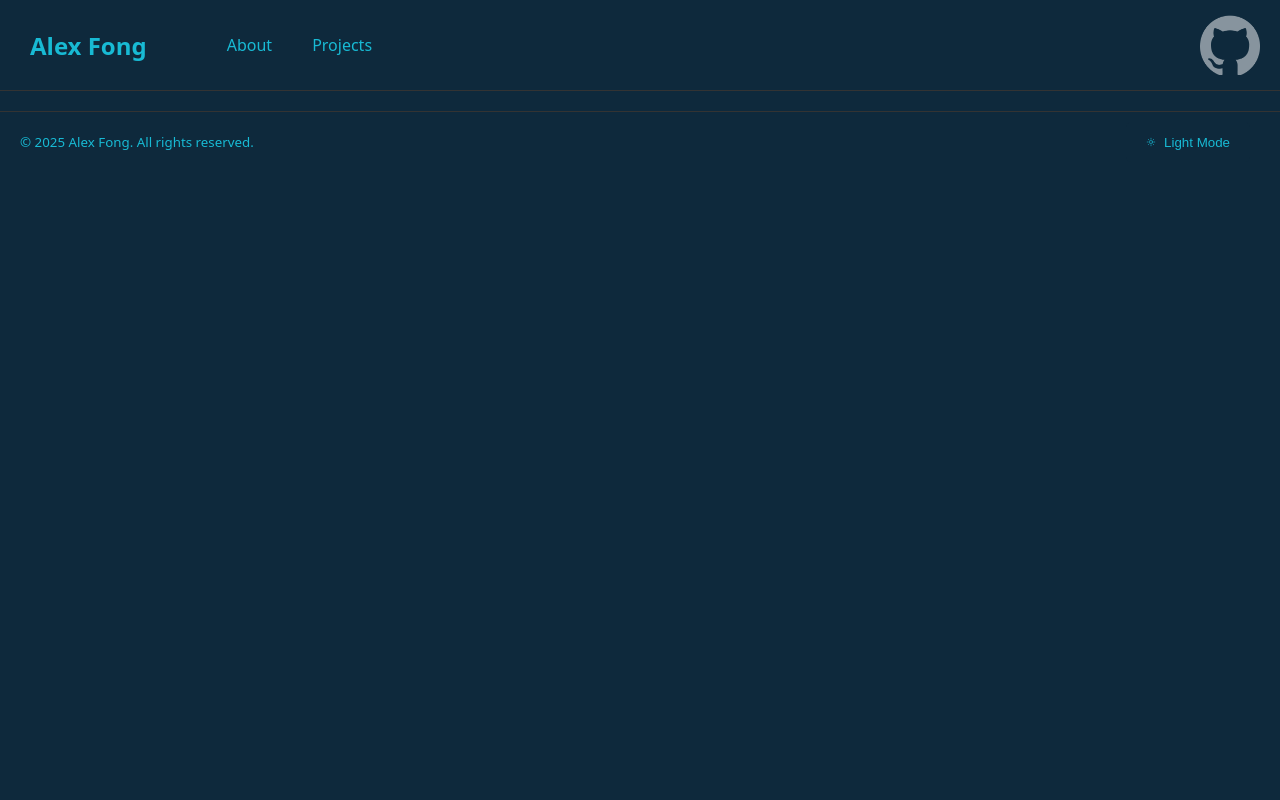
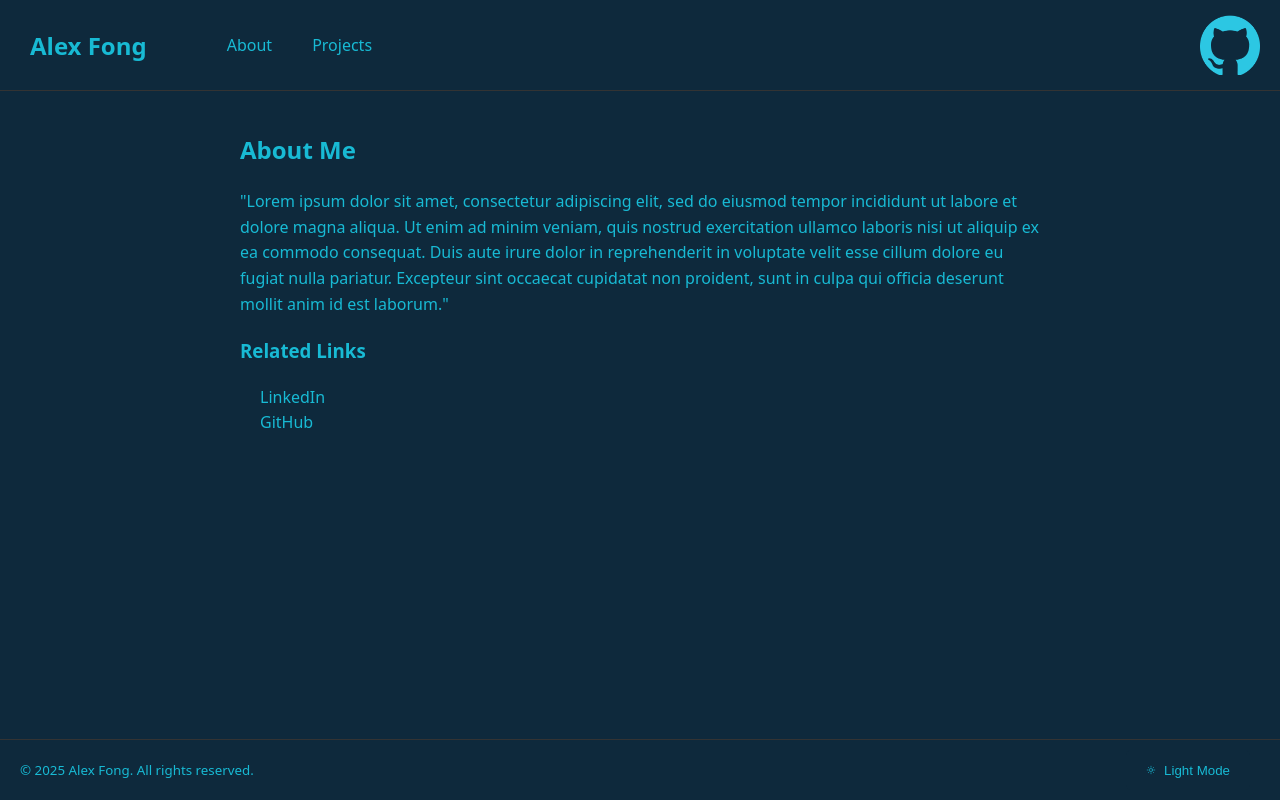
Before and after one commit to 18fongcgit/18fongcgit.github.io, a React (Vite) app in the folder 18fongcgitapp/: page /about in a window 1280 px wide. Built offline with nearby package versions, Linux system fonts and the light colour scheme.

Commit message:
Pesky github icon - added related links in About section and will update About me later

```diff
--- /dev/null
+++ b/18fongcgitapp/src/About.css
@@ -0,0 +1,33 @@
+body {
+  margin: 0;
+  font-family: system-ui, -apple-system, BlinkMacSystemFont, 'Segoe UI', Roboto, Oxygen, Ubuntu, Cantarell, 'Open Sans', 'Helvetica Neue', sans-serif;
+  background-color: var(--main-bg-color);
+  color: var(--main-text-color);
+}
+
+.AboutPage {
+  padding: 20px;
+  max-width: 800px;
+  margin: auto;
+  line-height: 1.6;
+}
+
+.AboutPage ul {
+  padding-left: 20px;
+  list-style-type: none;
+  text-decoration: none;
+  color: var(--main-text-color);
+}
+
+.AboutPage a {
+  margin-bottom: 10px;
+  text-decoration: none;
+  color: var(--main-text-color);
+  transition: color 0.2s;
+
+}
+
+.AboutPage a:hover {
+  color: var(--hover-text-color);
+  transition: color 0.2s;
+}
--- a/18fongcgitapp/src/App.css
+++ b/18fongcgitapp/src/App.css
@@ -70,14 +70,17 @@ body {
 #githubIcon {
   display: flex;
   flex-direction: row-reverse;
-  opacity: 0.5;
-  transition: opacity 0.2s;
+  opacity: 1;
+  filter: var(--filter-main);
+
+  /* filter: invert(24%) sepia(49%) saturate(708%) hue-rotate(144deg) brightness(97%) contrast(98%);
+  transition: opacity 0.2s; */
 }
 
 #githubIcon:hover {
-  transition: opacity 0.2s;
-
-  opacity: 1;
+  transition: filter 0.2s;
+  filter: none;
+  /* opacity: 1; */
 }
 
 .Introduction {
@@ -115,6 +118,10 @@ body {
   /* align-items: center; */
   height: 60px;
   margin-top: 20px;
+  bottom: 0;
+  width: 100%;
+  position: fixed;
+  max-height: 60px;
 }
 .FooterText {
   display: flex;
@@ -171,11 +178,15 @@ body {
   --main-bg-color-light: #f0f8fb;
   --main-text-color-light: #0c5060;
   --border-color: #333;
+  --filter-main: var(--filter-dark);
+  --filter-dark: invert(24%) sepia(19%) saturate(2730%) hue-rotate(150deg) brightness(93%) contrast(91%);
 }
 
 :root[data-theme="light"] {
   --main-bg-color: var(--main-bg-color-light);
   --main-text-color: var(--main-text-color-light);
+  --filter-main: var(--filter-light);
+  --filter-light:  brightness(0) saturate(100%) invert(23%) sepia(11%) saturate(5237%) hue-rotate(153deg) brightness(95%) contrast(91%);
   --hover-text-color: #000000;
   --border-color: #ccc;
 }
--- a/18fongcgitapp/src/main.tsx
+++ b/18fongcgitapp/src/main.tsx
@@ -4,6 +4,7 @@ import { BrowserRouter, Route, Routes } from 'react-router-dom'; // <-- Add this
 import './index.css';
 import App from './App.tsx';
 import About from './pages/About.tsx';
+import Projects from './pages/Projects.tsx';
 import { ThemeProvider } from './context/ThemeContext';
 
 
@@ -14,6 +15,7 @@ createRoot(document.getElementById('root')!).render(
         <Routes>
           <Route path="/" element={<App />} />
           <Route path="/about" element={<About />} />
+          <Route path="/projects" element={<Projects />} />
         </Routes>
       </ThemeProvider>
     </BrowserRouter>
--- a/18fongcgitapp/src/pages/About.tsx
+++ b/18fongcgitapp/src/pages/About.tsx
@@ -1,33 +1,23 @@
-import MoonIcon from '../components/Moonicon'
-import SunIcon from '../components/Sunicon'
 import NavBar from "../components/NavBar";
-import { useTheme } from "../context/ThemeContext";
+import Footer from '../components/Footer';
+import '../About.css';
 
 function About() {
-  const { isDarkMode, toggleTheme } = useTheme();
 
   return (
     <div>
       <NavBar />
-      <footer className="FooterBar" >
-        <div className='FooterText'>
-          <p>© 2025 Alex Fong. All rights reserved.</p>
-        </div>
-        <button id="Theme" onClick={toggleTheme}>
-          {isDarkMode ? (
-            <>
-              <MoonIcon className="sunIcon" />
-              Dark Mode
-            </>
-          ) : (
-            <>
-              <SunIcon className="moonIcon" />
-              Light Mode
-            </>
-          )}
-        </button>
+      <div className="AboutPage">
+        <h2>About Me</h2>
+        <p>"Lorem ipsum dolor sit amet, consectetur adipiscing elit, sed do eiusmod tempor incididunt ut labore et dolore magna aliqua. Ut enim ad minim veniam, quis nostrud exercitation ullamco laboris nisi ut aliquip ex ea commodo consequat. Duis aute irure dolor in reprehenderit in voluptate velit esse cillum dolore eu fugiat nulla pariatur. Excepteur sint occaecat cupidatat non proident, sunt in culpa qui officia deserunt mollit anim id est laborum."</p>
+        <h3>Related Links</h3>
+        <ul>
+          <li><a href="https://www.linkedin.com/in/alex-k-fong/">LinkedIn</a></li>
+          <li><a href="https://github.com/18fongcgit">GitHub</a></li>
+        </ul>
+      </div>
 
-      </footer>
+      <Footer />
     </div>
   );
 }
--- /dev/null
+++ b/18fongcgitapp/src/pages/Projects.tsx
@@ -0,0 +1,14 @@
+
+import NavBar from "../components/NavBar";
+import Footer from '../components/Footer';
+
+function Projects() {
+
+  return (
+    <div>
+      <NavBar />
+      <Footer />
+    </div>
+  );
+}
+export default Projects;
```
